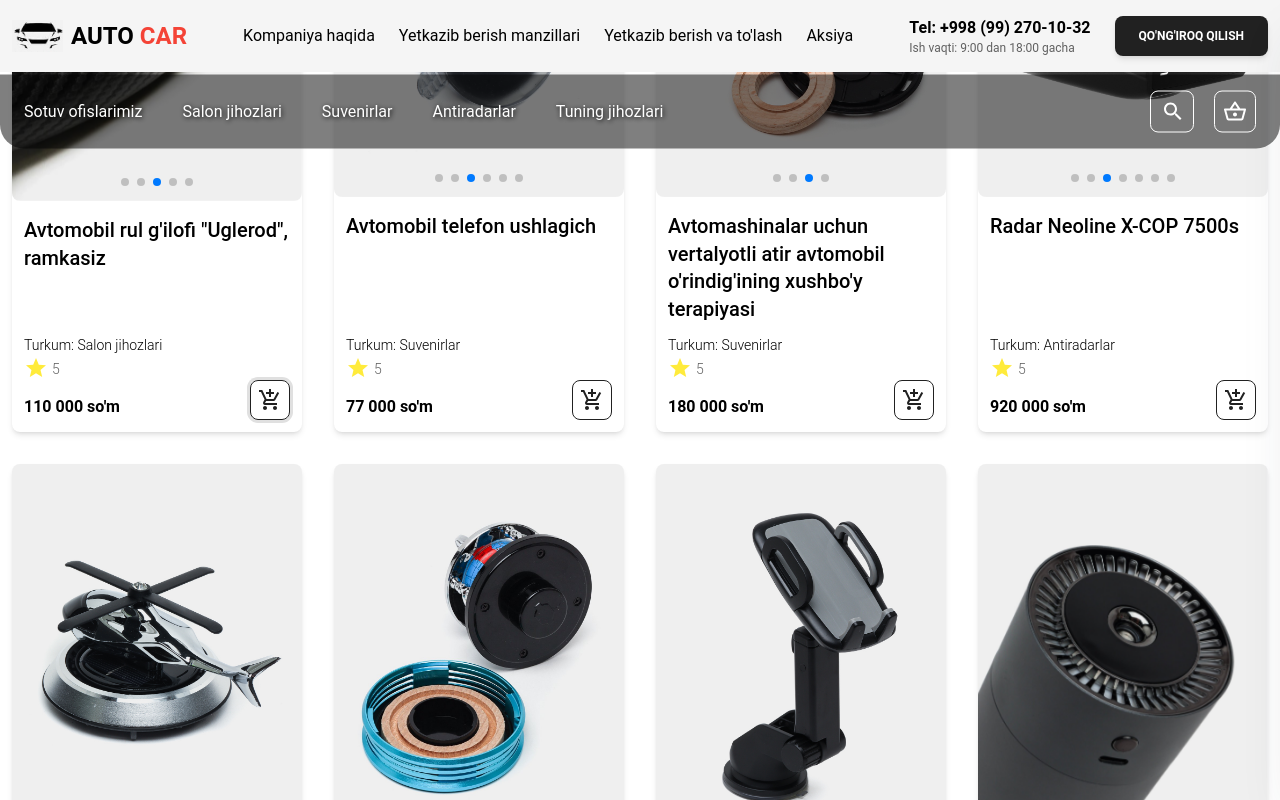
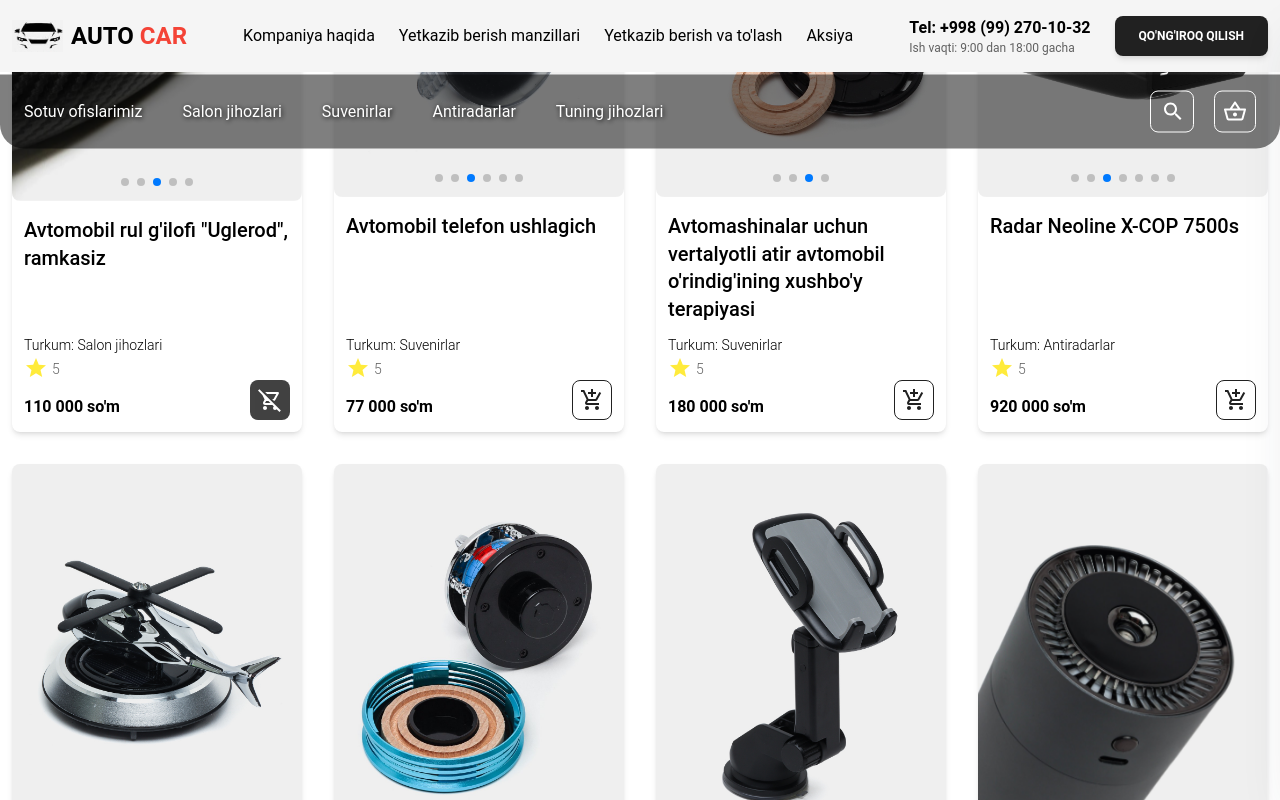
Before and after one commit to dxxdev/auto-tuning, a React (Vite) app: page / in a window 1280 px wide. Both pictures are taken after a click on the button 270 px from the left and 1750 px from the top of the page. Shown: the part 1350-2150 px from the top of the page. Built offline with nearby package versions, Linux system fonts and the light colour scheme.

Commit message:
Product cart added

```diff
--- a/src/components/Header.jsx
+++ b/src/components/Header.jsx
@@ -1,4 +1,4 @@
-import React, { useState } from "react";
+import React, { useEffect, useState } from "react";
 import { styles } from "../styles";
 import { Link, NavLink } from "react-router-dom";
 import { logo } from "../assets/images";
@@ -15,10 +15,12 @@ import {
   ShoppingBasketOutlined,
   ShoppingCartOutlined,
 } from "@mui/icons-material";
+import { products } from "../data/data";
 
 const Header = () => {
   const [openInput, setOpenInput] = useState(false);
   const [open, setOpen] = React.useState(false);
+  const [cartProducts, setCartProducts] = useState([]);
 
   const openDrawer = () => setOpen(true);
   const closeDrawer = () => setOpen(false);
@@ -26,6 +28,11 @@ const Header = () => {
   const openSearchInput = () => {
     setOpenInput(oldVal => !oldVal);
   };
+
+  useEffect(() => {
+    setCartProducts(products);
+  }, [products]);
+
   return (
     <>
       <header className="bg-[#f5f5f5] py-4 z-[999] sticky top-0">
@@ -139,10 +146,14 @@ const Header = () => {
         open={open}
         onClose={closeDrawer}
         placement="right"
-        className="p-4"
+        className="p-4 overflow-auto"
       >
         <div className="mb-6 flex items-center justify-between">
-          <Typography variant="h5" color="blue-gray" className="space-x-2 flex items-center">
+          <Typography
+            variant="h5"
+            color="blue-gray"
+            className="space-x-2 flex items-center"
+          >
             <ShoppingCartOutlined />
             <span>Savatcha</span>
           </Typography>
@@ -163,6 +174,17 @@ const Header = () => {
             </svg>
           </IconButton>
         </div>
+        <div>
+          {products.map(product => {
+            if (product.inTheCart) {
+              return (
+                <div key={product.id}>
+                  <img src={product.images[0]} alt="" />
+                </div>
+              );
+            }
+          })}
+        </div>
       </Drawer>
     </>
   );
--- a/src/components/Products.jsx
+++ b/src/components/Products.jsx
@@ -1,11 +1,15 @@
-import React from "react";
+import React, { useState } from "react";
 import { styles } from "../styles";
 import { products } from "../data/data";
 import { Link } from "react-router-dom";
 import { SwiperSlide, Swiper } from "swiper/react";
 import { Autoplay, Pagination } from "swiper/modules";
 import { IconButton, Typography } from "@material-tailwind/react";
-import { AddShoppingCartOutlined, Star } from "@mui/icons-material";
+import {
+  AddShoppingCartOutlined,
+  RemoveShoppingCartOutlined,
+  Star,
+} from "@mui/icons-material";
 
 let options = {
   style: "decimal",
@@ -14,11 +18,22 @@ let options = {
   maximumFractionDigits: 2,
 };
 const Products = () => {
+  const [render, setRender] = useState(false);
+
+  const addToCart = id => {
+    setRender(prev => !prev);
+    products.map((product, index) => {
+      index === id
+        ? (product.inTheCart = !product.inTheCart)
+        : (product.inTheCart = product.inTheCart);
+    });
+  };
+
   return (
     <ul
       className={`${styles.container} py-5 grid grid-cols-1 sm:grid-cols-3 lg:grid-cols-4 gap-8`}
     >
-      {products.map(product => {
+      {products.map((product, index) => {
         return (
           <li
             key={product.id}
@@ -67,8 +82,16 @@ const Products = () => {
                       .replaceAll(",", " ")}{" "}
                     so'm
                   </Typography>
-                  <IconButton variant="outlined" color="gray">
-                    <AddShoppingCartOutlined />
+                  <IconButton
+                    onClick={() => addToCart(index)}
+                    variant={`${product.inTheCart ? "filled" : "outlined"}`}
+                    color="gray"
+                  >
+                    {product.inTheCart ? (
+                      <RemoveShoppingCartOutlined />
+                    ) : (
+                      <AddShoppingCartOutlined />
+                    )}
                   </IconButton>
                 </div>
               </div>
```
